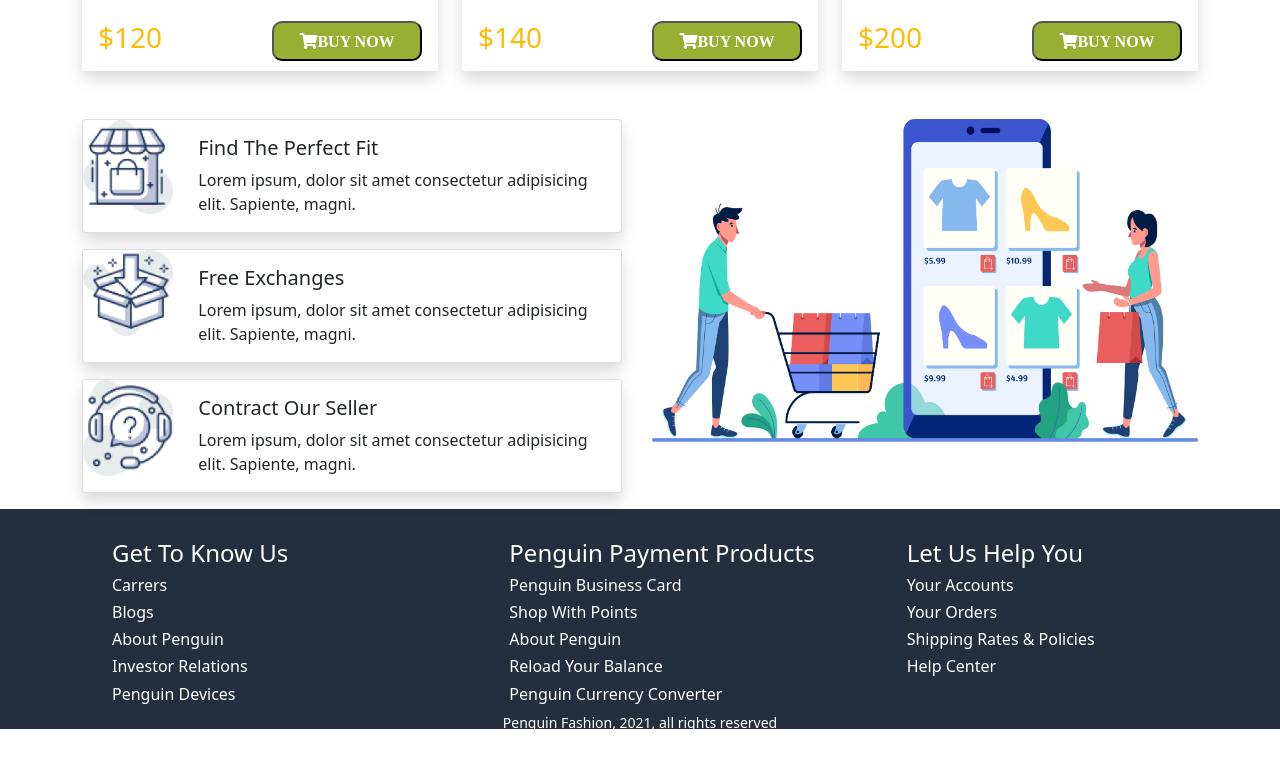
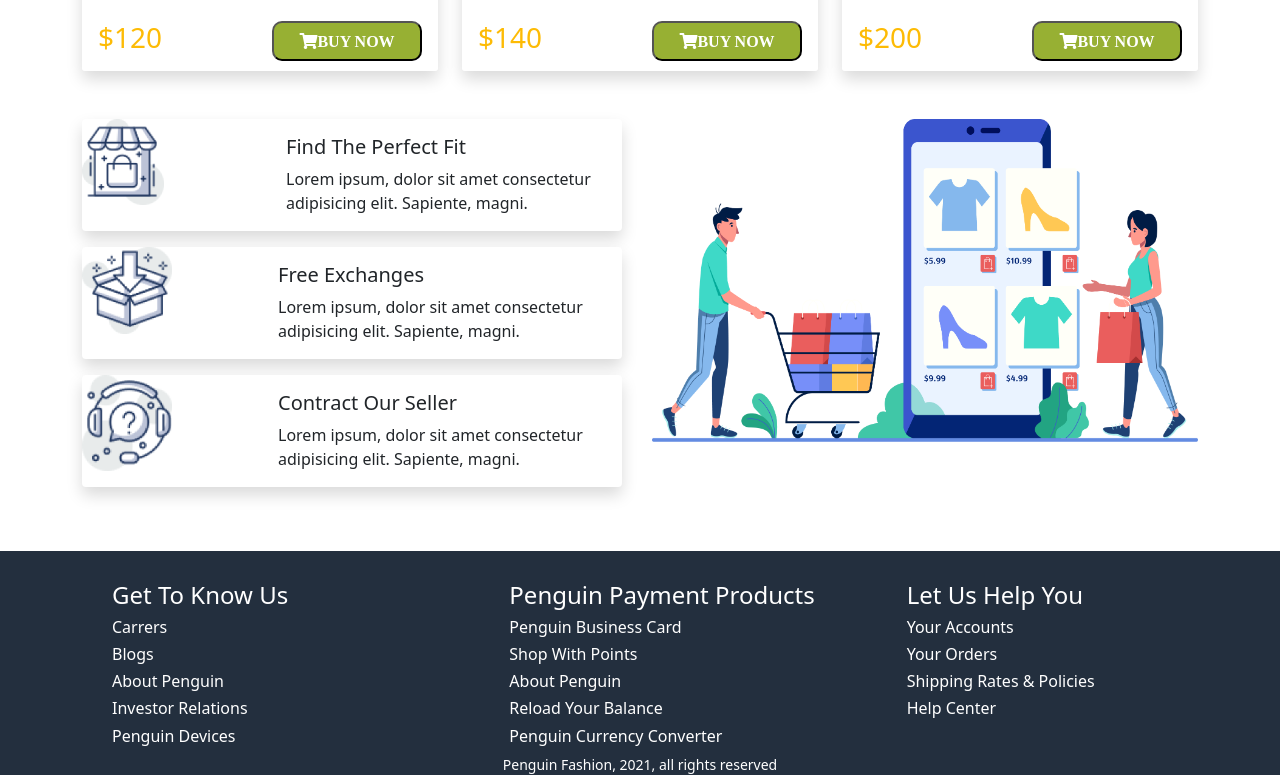
Before and after one commit to developerSanto/penguin-fashion, a plain HTML site: page index.html in a window 1280 px wide. Shown: the part 4254-5029 px from the top of the page. Before the commit the page ends 4987 px from the top, so only its background shows below. Drawn offline with Linux system fonts and the light colour scheme.

Commit message:
penguin fasion website coding done

```diff
--- a/index.html
+++ b/index.html
@@ -358,11 +358,11 @@
         <!-- shipping details start here -->
         <section class="container mt-5">
           <div class="row">
-            <div class="col-md-6 col-sm-12">
-              <div class="card mb-3 shadow" style="max-width: 540px;">
-                <div class="row g-0">
-                  <div class="col-md-4 col-sm-12">
-                    <img style="width: 50%;" src="images/Option-1 Penguin Fashion/Logo, Icon/image 12.png" class="img-fluid rounded-start" alt="...">
+            <div class="col-md-6 ">
+              <div class="card mb-3 shadow" style="max-width: 540px; border: none;">
+                <div class="row">
+                  <div class="col-md-4">
+                    <img style="width:50%;" src="images/Option-1 Penguin Fashion/Logo, Icon/image 12.png" class="img-fluid rounded-start" alt="...">
                   </div>
                   <div class="col-md-8">
                     <div class="card-body shippingCaption ">
@@ -372,7 +372,7 @@
                   </div>
                 </div>
               </div>
-              <div class="card mb-3 shadow" style="max-width: 540px;">
+              <div class="card mb-3 shadow" style="max-width: 540px; border: none;">
                 <div class="row g-0">
                   <div class="col-md-4">
                     <img style="width: 50%;" src="images/Option-1 Penguin Fashion/Logo, Icon/image 13.png" class="img-fluid rounded-start" alt="...">
@@ -385,7 +385,7 @@
                   </div>
                 </div>
               </div>
-              <div class="card mb-3 shadow" style="max-width: 540px;">
+              <div class="card mb-3 shadow" style="max-width: 540px; border: none;">
                 <div class="row g-0">
                   <div class="col-md-4">
                     <img style="width: 50%;" src="images/Option-1 Penguin Fashion/Logo, Icon/image 14.png" class="img-fluid rounded-start" alt="...">
@@ -405,9 +405,9 @@
           </div>
         </section>
     </main>
-    <footer id="about-us" class="footer-Section">
+    <footer id="about-us" class="footer-Section mt-5">
      <div class="row" style="margin-left: 100px;">
-       <div class="col-md-4 footer-text" style="margin-top: 30px;">
+       <div class="col-md-4 footer-text col-sm-12" style="margin-top: 30px;">
          <h4>Get To Know Us</h4>
          <h6>Carrers</h6>
          <h6>Blogs</h6>
@@ -415,7 +415,7 @@
          <h6>Investor Relations</h6>
          <h6>Penguin Devices</h6>
        </div>
-       <div class="col-md-4 footer-text" style="margin-top: 30px;">
+       <div class="col-md-4 footer-text col-sm-12" style="margin-top: 30px;">
         <h4>Penguin Payment Products</h4>
         <h6>Penguin Business Card</h6>
         <h6>Shop With Points</h6>
@@ -423,7 +423,7 @@
         <h6>Reload Your Balance</h6>
         <h6>Penguin Currency Converter</h6>
        </div>
-       <div class="col-md-4 footer-text" style="margin-top: 30px;">
+       <div class="col-md-4 footer-text col-sm-12" style="margin-top: 30px;">
          <h4>Let Us Help You</h4>
          <h6>Your Accounts</h6>
          <h6>Your Orders</h6>
--- a/style.css
+++ b/style.css
@@ -46,17 +46,9 @@ body{
     background-color: white;
     border:0;
 }
-.shipping-card{
-    height: 300px;
-    width: 500px;
 
-}
-.shippingCaption{
-    margin-left: -80px;
-}
 .footer-Section{
     background-color:#232F3E;
-    height: 220px;
 }
 .footer-text{
     color:white;
```
